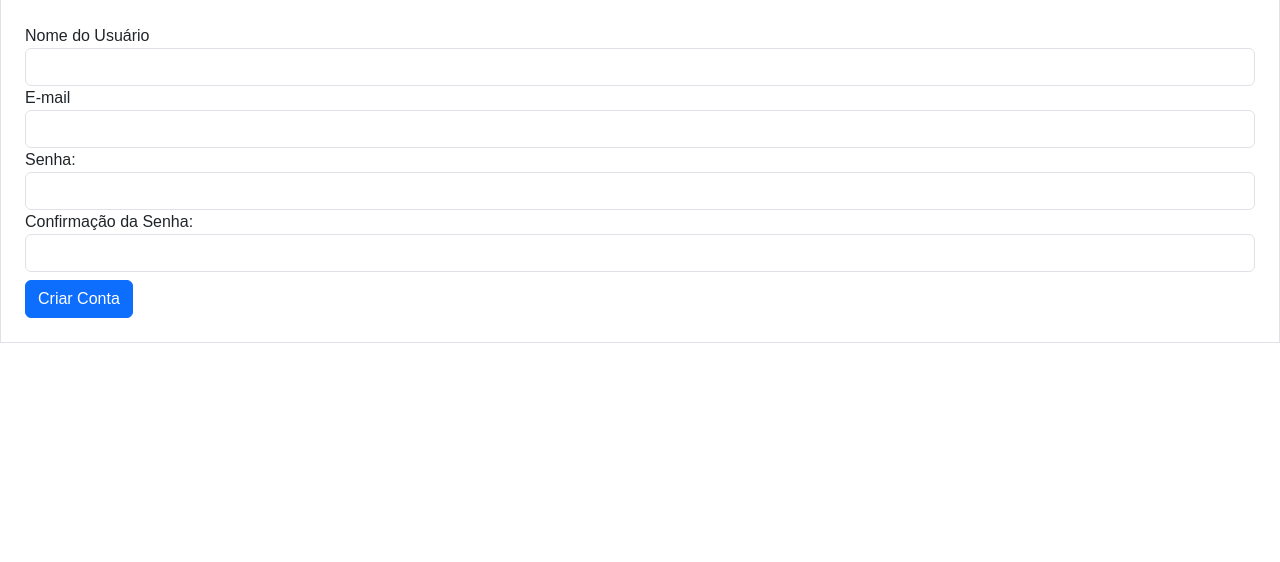
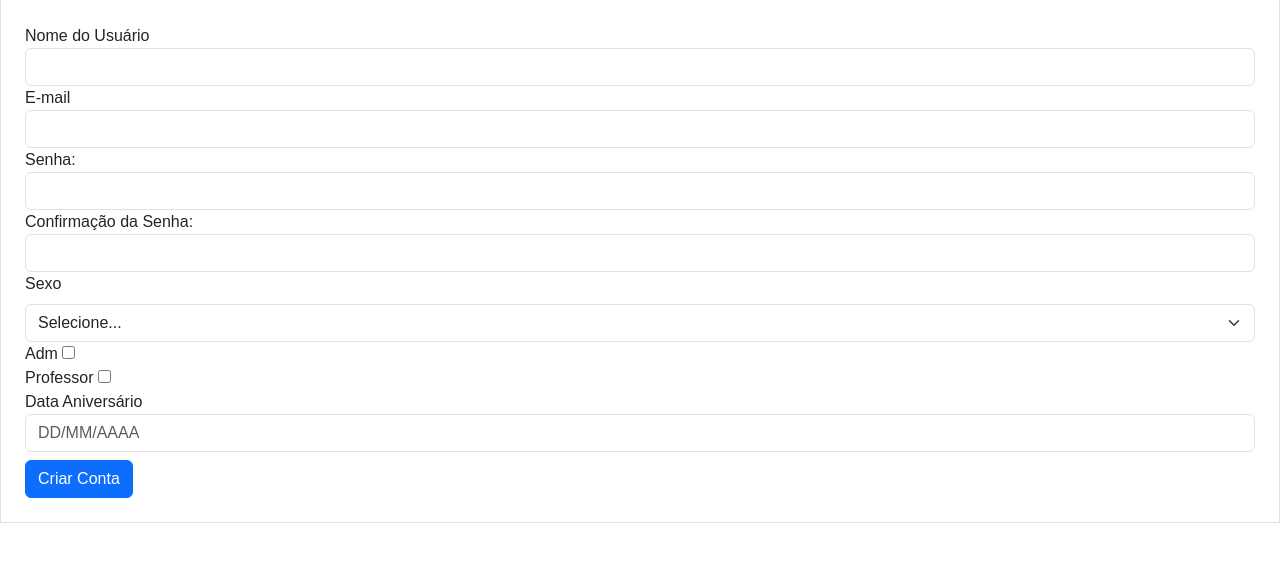
Before and after one commit to vitorcosta98/site_VerboAmar, a Flask app: page /cadastro/cad_professor in a window 1280 px wide. Shown: the part 183-745 px from the top of the page. Run offline with Flask 3, Linux system fonts and the light colour scheme; some libraries are stand-ins or nearby versions.

Commit message:
enhancement: Formatação final do banco de dados (#8)

```diff
--- a/site_verbo_amar/forms.py
+++ b/site_verbo_amar/forms.py
@@ -1,15 +1,27 @@
 from flask_wtf import FlaskForm
 from flask_wtf.file import FileField, FileAllowed
-from wtforms import StringField, PasswordField, SubmitField, BooleanField, TextAreaField, DateField
-from wtforms.validators import DataRequired, Length, Email, EqualTo, ValidationError
+from wtforms import StringField, PasswordField, SubmitField, BooleanField, TextAreaField,SelectField
+from wtforms.validators import DataRequired, Length, Email, EqualTo, ValidationError, Regexp
 from site_verbo_amar.models import Usuario
 from flask_login import current_user
+from wtforms.fields import DateField
+from datetime import datetime
 
 class FormCriarConta(FlaskForm):
     username = StringField("Nome do Usuário", validators=[DataRequired()])
     email = StringField("E-mail", validators=[DataRequired(), Email()])
     senha = PasswordField("Senha:", validators=[DataRequired(), Length(6, 20)])
     confirmacao_senha = PasswordField("Confirmação da Senha:", validators=[DataRequired(), EqualTo('senha')])
+    sexo = SelectField("Sexo", choices=[("",'Selecione...'), ('M',"M"),('F',"F")],validators=[DataRequired()])
+    adm = BooleanField('Adm')
+    professor = BooleanField('Professor')
+    data_aniversario = StringField('Data Aniversário',
+                                   validators=[
+                                       DataRequired(),
+                                       Regexp(r'^\d{2}/\d{2}/\d{4}',message="Use o formato DD/MM/AAAA")
+                                   ],
+                                   render_kw={'placeholder':'DD/MM/AAAA'})
+
 
     botao_submit_criarconta = SubmitField('Criar Conta')
 
@@ -18,6 +30,12 @@ class FormCriarConta(FlaskForm):
         if usuario:
             raise ValidationError('E-mail já cadastrado. Cadastre-se com outro e-mail ou faça login para continuar.')
 
+    def validate_data_aniversario(self,field):
+        try:
+            datetime.strptime(field.data,"%d/%m/%Y")
+        except ValueError:
+            raise ValidationError('Data inválida. Use o formato DD/MM/AAAA')
+
 class FormLogin(FlaskForm):
     email = StringField("E-mail", validators=[DataRequired(), Email()])
     senha = PasswordField('Senha', validators=[DataRequired(), Length(6,20)])
--- a/site_verbo_amar/models.py
+++ b/site_verbo_amar/models.py
@@ -11,7 +11,10 @@ class Usuario(database.Model, UserMixin):
     username = database.Column(database.String, nullable=False)
     email = database.Column(database.String, nullable=False, unique=True)
     senha = database.Column(database.String, nullable=False)
-
+    sexo = database.Column(database.String, nullable=False)
+    adm = database.Column(database.String, nullable=False)
+    professor = database.Column(database.String, nullable=False)
+    data_aniversario = database.Column(database.DateTime, nullable=False)
 
 
 class Curso(database.Model):
--- a/site_verbo_amar/routes.py
+++ b/site_verbo_amar/routes.py
@@ -5,6 +5,7 @@ from site_verbo_amar.models import Usuario
 from flask_login import login_user, logout_user, current_user, login_required
 import secrets
 import os
+from datetime import datetime
 
 @app.route("/")
 def home():
@@ -48,12 +49,16 @@ def cadastro():
 def cad_professor():
     form_criarconta = FormCriarConta()
     if form_criarconta.validate_on_submit() and 'botao_submit_criarconta' in request.form:
+        data_aniversario = datetime.strptime(form_criarconta.data_aniversario.data, '%d/%m/%Y')
         senha_cript = bcrypt.generate_password_hash(form_criarconta.senha.data)
         usuario = Usuario(username=form_criarconta.username.data,
                           email=form_criarconta.email.data,
-                          senha=senha_cript)
+                          senha=senha_cript, sexo=form_criarconta.sexo.data,
+                          adm=form_criarconta.adm.data, professor=form_criarconta.professor.data,
+                          data_aniversario=data_aniversario)
+
         database.session.add(usuario)
         database.session.commit()
         flash(f'Conta criada para o e-mail: {form_criarconta.email.data}', 'alert-success')
         return redirect(url_for('home'))
-    return render_template('cad_professor.html', form_criarconta=form_criarconta)
+    return render_template('cad_professor.html', form_criarconta=form_criarconta, info_sexo=['M', 'F'])
--- a/site_verbo_amar/templates/base.html
+++ b/site_verbo_amar/templates/base.html
@@ -1,5 +1,6 @@
 <!DOCTYPE html>
 <html lang="pt-br">
+
 
 <head>
     <meta charset="UTF-8">
@@ -16,6 +17,12 @@
     {% endblock %}
 
     <script src="https://cdn.jsdelivr.net/npm/bootstrap@5.3.8/dist/js/bootstrap.bundle.min.js" integrity="sha384-FKyoEForCGlyvwx9Hj09JcYn3nv7wiPVlz7YYwJrWVcXK/BmnVDxM+D2scQbITxI" crossorigin="anonymous"></script>
+    <script src="https://cdnjs.cloudflare.com/ajax/libs/jquery.mask/1.14.16/jquery.mask.min.js"></script>
+    <script>
+    $(document).ready(function() {
+        $('#data_aniversario').mask('00/00/0000');
+    });
+    </script>
 </body>
 
 </html>
--- a/site_verbo_amar/templates/cad_professor.html
+++ b/site_verbo_amar/templates/cad_professor.html
@@ -74,6 +74,70 @@
       {% endif %}
     </fieldset>
 
+    <fieldset>
+      <div class="form-group">
+        {{ form_criarconta.sexo.label(class="form-label") }}
+        {% if form_criarconta.sexo.errors %}
+          {{ form_criarconta.sexo(class='form-label is-invalid')}}
+      </div>
+      <div class="invalid-feedback">
+        {% for erro in form_criarconta.sexo.errors %}
+          {{erro}}
+        {% endfor %}
+      </div>
+      {% else %}
+        {{form_criarconta.sexo(class="form-select")}}
+      {% endif %}
+    </fieldset>
+
+    <fieldset>
+      <div class="form-group">
+        {{ form_criarconta.adm.label(class="form-check-label") }}
+        {% if form_criarconta.adm.errors %}
+          {{ form_criarconta.adm(class='form-check-label is-invalid')}}
+      </div>
+      <div class="invalid-feedback">
+        {% for erro in form_criarconta.adm.errors %}
+          {{erro}}
+        {% endfor %}
+      </div>
+      {% else %}
+        {{form_criarconta.adm(class="form-check-label")}}
+      {% endif %}
+    </fieldset>
+
+    <fieldset>
+      <div class="form-group">
+        {{ form_criarconta.professor.label(class="form-check-label") }}
+        {% if form_criarconta.professor.errors %}
+          {{ form_criarconta.professor(class='form-check-label is-invalid')}}
+      </div>
+      <div class="invalid-feedback">
+        {% for erro in form_criarconta.professor.errors %}
+          {{erro}}
+        {% endfor %}
+      </div>
+      {% else %}
+        {{form_criarconta.professor(class="form-check-label")}}
+      {% endif %}
+    </fieldset>
+
+    <fieldset>
+      <div class="form-group">
+        {{ form_criarconta.data_aniversario.label(class="form-control-label") }}
+        {% if form_criarconta.data_aniversario.errors %}
+          {{ form_criarconta.data_aniversario(class='form-control is-invalid')}}
+      </div>
+      <div class="invalid-feedback">
+        {% for erro in form_criarconta.data_aniversario.errors %}
+          {{erro}}
+        {% endfor %}
+      </div>
+      {% else %}
+        {{form_criarconta.data_aniversario(class="form-control", placeholder='DD/MM/AAAA')}}
+      {% endif %}
+    </fieldset>
+
       {{form_criarconta.botao_submit_criarconta(class='btn btn-primary mt-2')}}
   </form>
 </div>
```
Also changed, not shown: instance/site.db.
